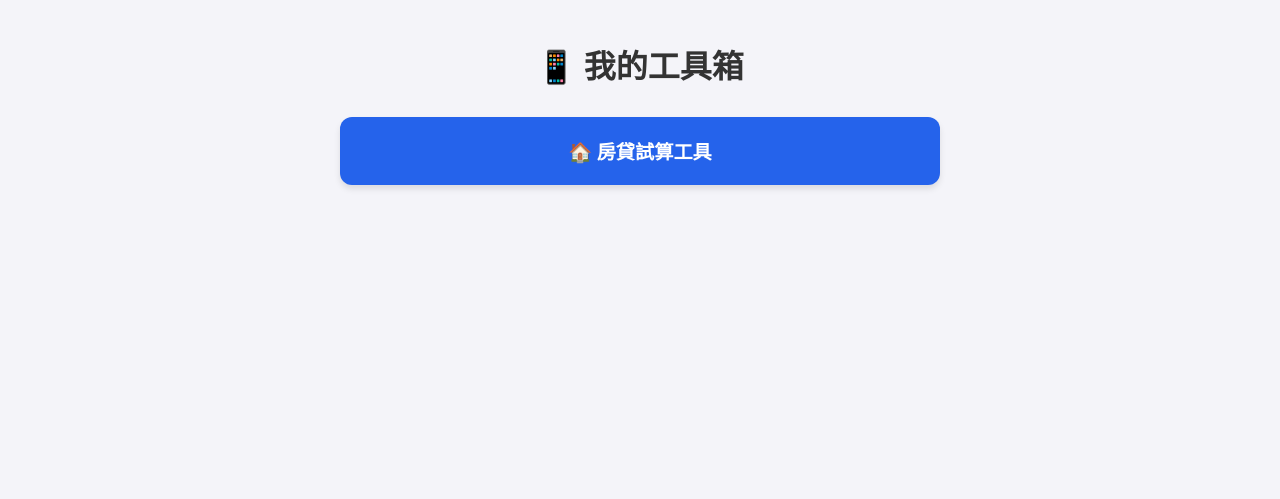
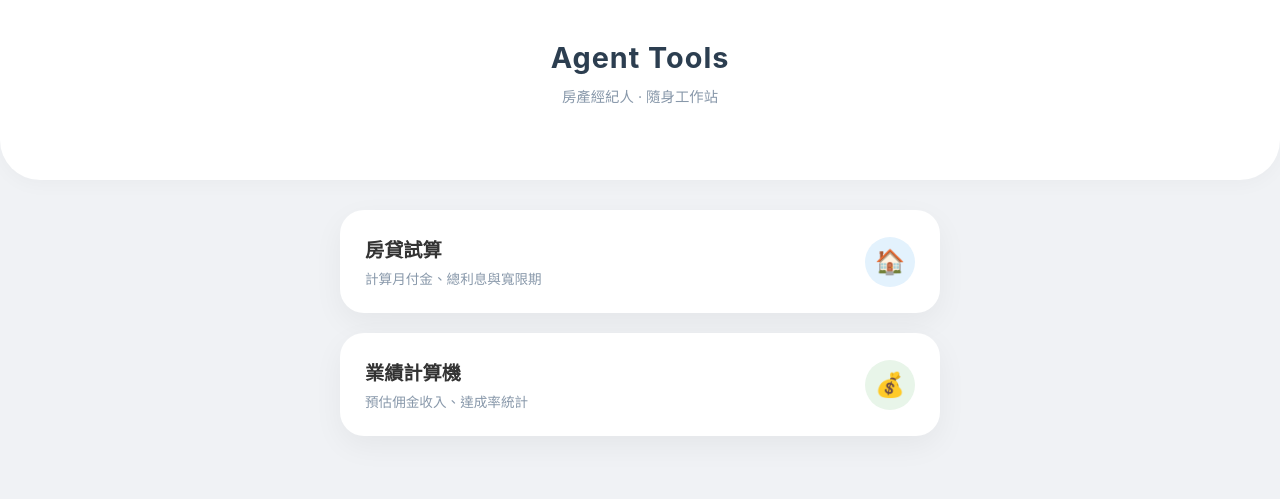
Before and after one commit to shengyaaaaa/shengyaaaaa.github.io, a plain HTML site: page index.html in a window 1280 px wide. Drawn offline with Linux system fonts and the light colour scheme.

Commit message:
Update index.html

```diff
--- a/index.html
+++ b/index.html
@@ -3,47 +3,136 @@
 <head>
     <meta charset="UTF-8">
     <meta name="viewport" content="width=device-width, initial-scale=1.0">
-    <title>我的隨身工具箱</title>
+    <title>房產經紀人工作站</title>
     <style>
+        /* 全局設定：讓網頁看起來像圖片那樣乾淨 */
         body {
-            font-family: -apple-system, BlinkMacSystemFont, "Segoe UI", Roboto, sans-serif;
-            padding: 20px;
-            max-width: 600px; /* 限制最大寬度，電腦看也不會太寬 */
-            margin: 0 auto;   /* 置中 */
-            background-color: #f4f4f9;
+            font-family: -apple-system, BlinkMacSystemFont, "Segoe UI", Roboto, "Helvetica Neue", Arial, sans-serif;
+            background-color: #f0f2f5; /* 圖片中的淺灰色背景 */
+            margin: 0;
+            padding: 0;
+            color: #333;
         }
-        h1 {
+
+        /* 頂部 Header：模仿圖片上方的圓弧感 */
+        header {
+            background-color: #ffffff;
+            padding: 40px 20px 60px 20px;
             text-align: center;
-            color: #333;
+            border-bottom-left-radius: 40px;
+            border-bottom-right-radius: 40px;
+            box-shadow: 0 4px 20px rgba(0,0,0,0.03);
             margin-bottom: 30px;
         }
-        .app-link {
+
+        h1 {
+            font-size: 1.8rem;
+            margin: 0;
+            color: #2c3e50;
+            letter-spacing: 1px;
+        }
+
+        p.subtitle {
+            color: #8898aa;
+            font-size: 0.9rem;
+            margin-top: 10px;
+        }
+
+        /* 容器：限制寬度，讓手機看剛好，電腦看也不會太寬 */
+        .container {
+            max-width: 600px;
+            margin: 0 auto;
+            padding: 0 20px 40px 20px;
+        }
+
+        /* 卡片設計：模仿圖片中間的區塊 */
+        .card {
+            background-color: white;
+            border-radius: 24px; /* 大圓角 */
+            padding: 25px;
+            margin-bottom: 20px;
+            box-shadow: 0 10px 30px rgba(0,0,0,0.05); /* 柔和的浮起陰影 */
+            display: flex;
+            align-items: center;
+            justify-content: space-between;
+            transition: transform 0.2s ease;
+            text-decoration: none; /* 去除連結底線 */
+            color: inherit;
+        }
+
+        .card:active {
+            transform: scale(0.98); /* 點擊時的小動畫 */
+        }
+
+        /* 卡片左側的文字區 */
+        .card-content {
+            flex: 1;
+        }
+
+        .card-title {
+            font-size: 1.2rem;
+            font-weight: bold;
+            margin-bottom: 5px;
             display: block;
-            background-color: #2563eb; /* 好看的藍色 */
-            color: white;
-            padding: 20px;       /* 增加按鈕厚度，好點選 */
-            margin-bottom: 15px; /* 按鈕之間的距離 */
-            text-align: center;
-            text-decoration: none;
-            border-radius: 12px; /* 圓角看起來比較現代 */
-            font-size: 1.2rem;   /* 字體放大 */
-            font-weight: bold;
-            box-shadow: 0 4px 6px rgba(0,0,0,0.1); /* 微微的陰影 */
-            transition: transform 0.1s;
         }
-        .app-link:active {
-            transform: scale(0.98); /* 手指按下去會有縮小效果 */
-            background-color: #1d4ed8;
+
+        .card-desc {
+            font-size: 0.85rem;
+            color: #8898aa;
         }
+
+        /* 卡片右側的圖示區 */
+        .card-icon {
+            width: 50px;
+            height: 50px;
+            background-color: #f0f2f5;
+            border-radius: 50%; /* 圓形背景 */
+            display: flex;
+            align-items: center;
+            justify-content: center;
+            font-size: 1.5rem;
+            margin-left: 15px;
+        }
+
+        /* 針對不同功能的配色微調 */
+        /* 房貸：藍色系 */
+        .icon-blue { background-color: #e3f2fd; color: #1976d2; }
+
+        /* 業績：綠色系 (圖片中的主色調) */
+        .icon-green { background-color: #e8f5e9; color: #2e7d32; }
+
     </style>
 </head>
 <body>
 
-    <h1>📱 我的工具箱</h1>
+    <header>
+        <h1>Agent Tools</h1>
+        <p class="subtitle">房產經紀人 ‧ 隨身工作站</p>
+    </header>
 
-    <a href="loan.html" class="app-link">
-        🏠 房貸試算工具
-    </a>
+    <div class="container">
 
-    </body>
+        <a href="loan.html" class="card">
+            <div class="card-content">
+                <span class="card-title">房貸試算</span>
+                <span class="card-desc">計算月付金、總利息與寬限期</span>
+            </div>
+            <div class="card-icon icon-blue">
+                🏠
+            </div>
+        </a>
+
+        <a href="salescalc.html" class="card">
+            <div class="card-content">
+                <span class="card-title">業績計算機</span>
+                <span class="card-desc">預估佣金收入、達成率統計</span>
+            </div>
+            <div class="card-icon icon-green">
+                💰
+            </div>
+        </a>
+
+        </div>
+
+</body>
 </html>
```
